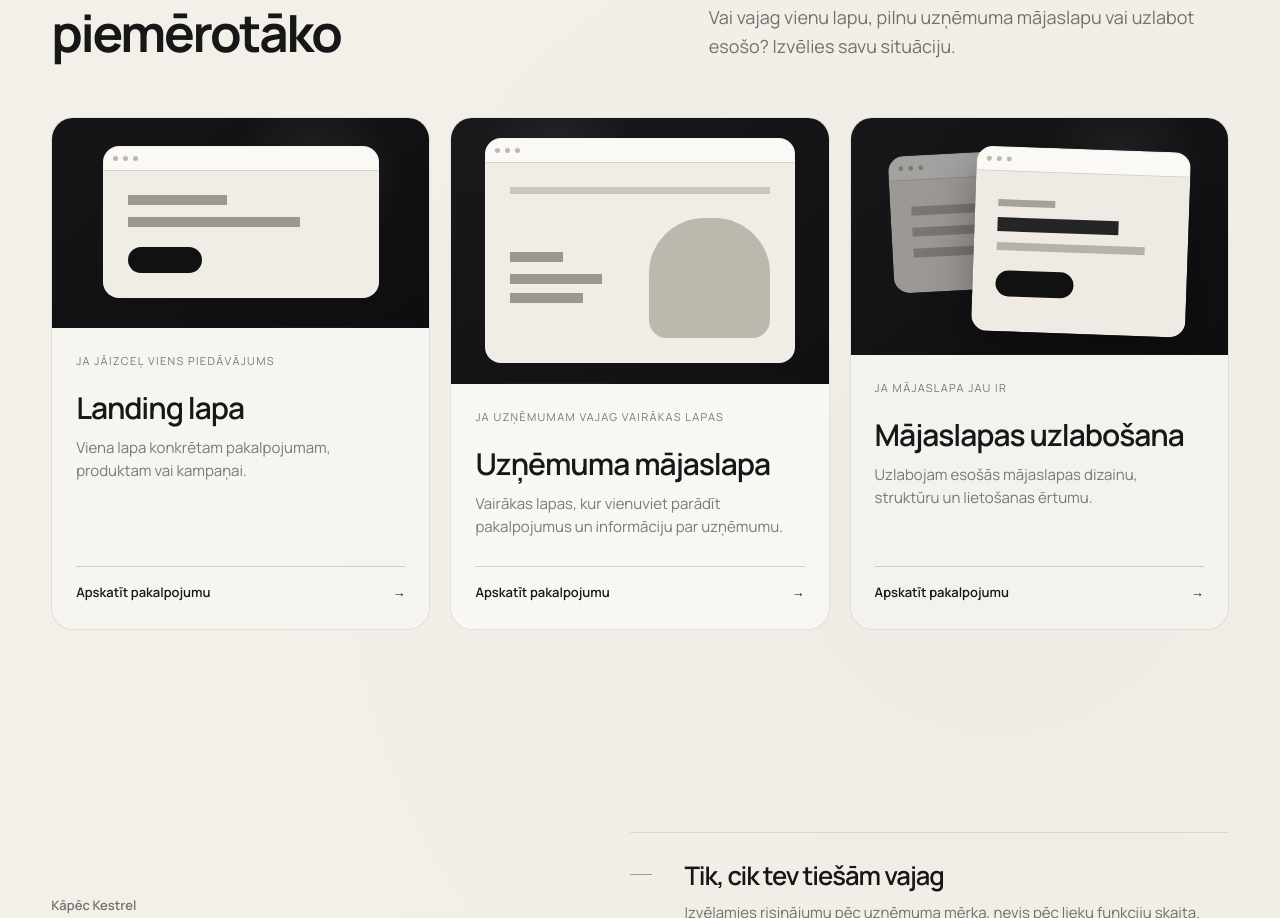
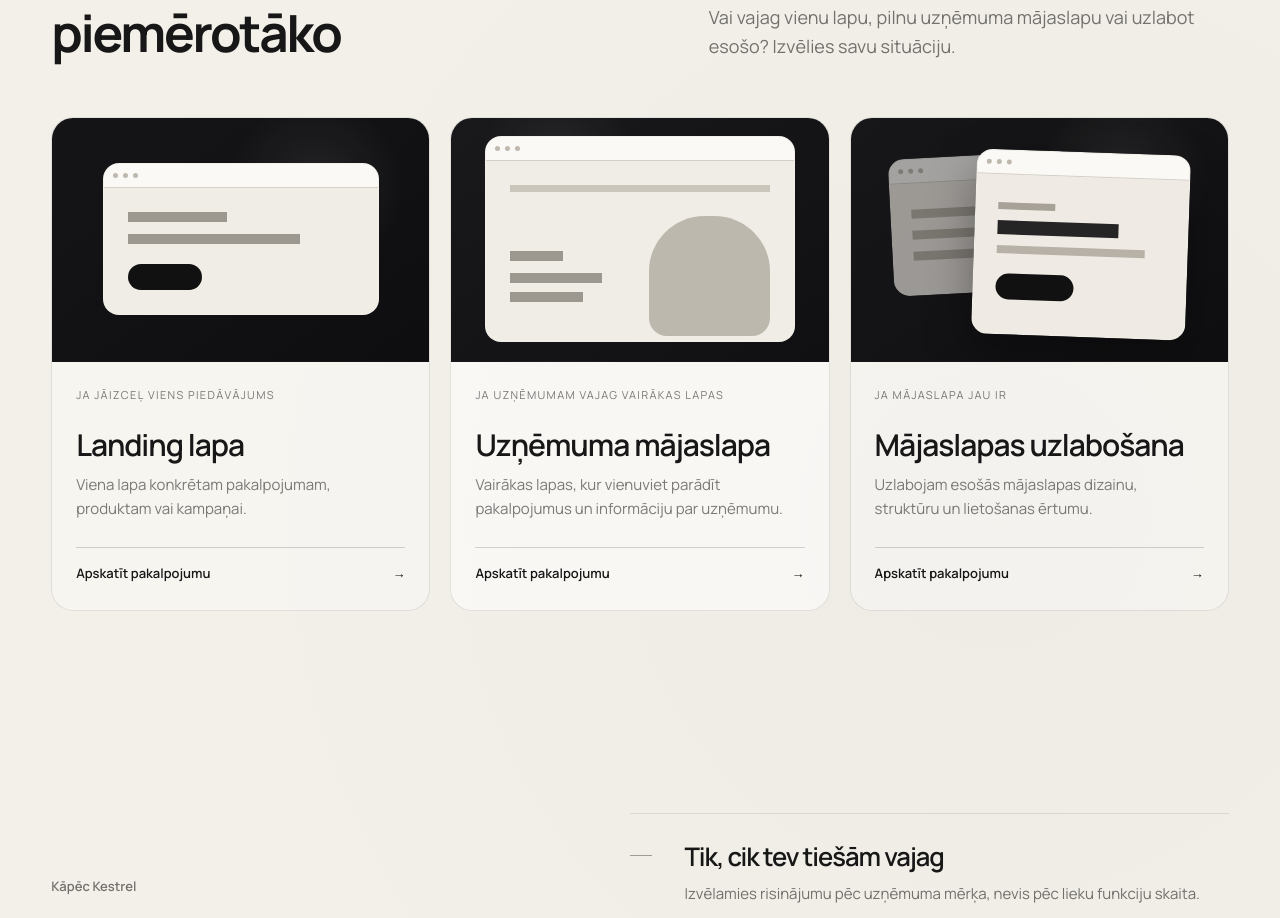
Before and after one commit to davisl24/WEBSITEAGENCY, a Next.js app: page / in a window 1280 px wide. Shown: the part 984-1902 px from the top of the page. Built offline with nearby package versions, Linux system fonts and the light colour scheme.

Commit message:
style: align homepage service illustration frames

```diff
--- a/app/globals.css
+++ b/app/globals.css
@@ -3126,3 +3126,22 @@ html[data-theme="light"] .call-cta:hover{border-color:rgba(23,23,23,.32)}
   .home-about-section{padding:68px 18px}
   .call-section{padding:72px 18px 80px}
 }
+
+/* Homepage services: consistent illustration frame and scan-friendly content */
+@media(min-width:901px){
+  .services-section .service-visual{
+    height:244px;
+    min-height:244px;
+    flex:0 0 244px;
+  }
+  .services-section .service-visual .ui-browser,
+  .services-section .service-visual .upgrade-preview{
+    max-height:206px;
+  }
+}
+.services-section .service-card-body .service-kicker{
+  min-height:18px;
+}
+.services-section .service-card-body>p:not(.service-kicker){
+  line-height:1.6;
+}
```
